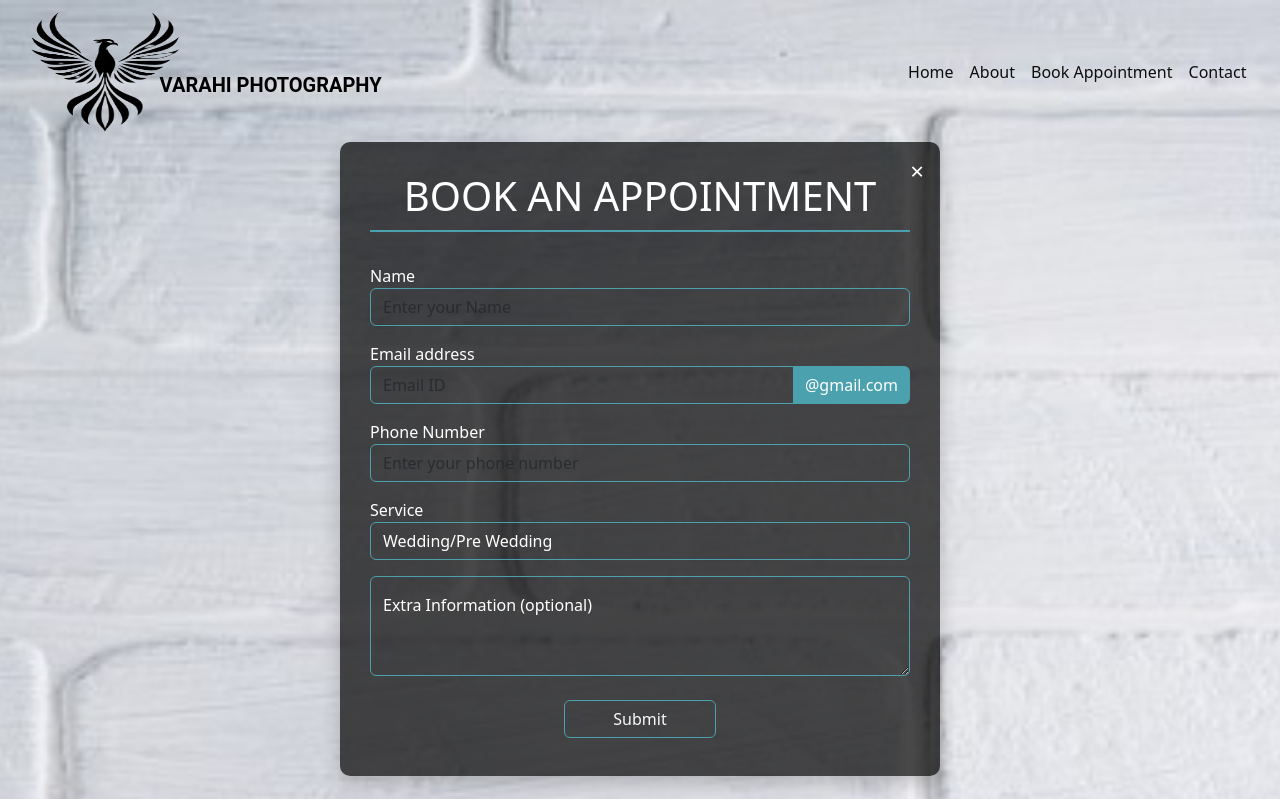
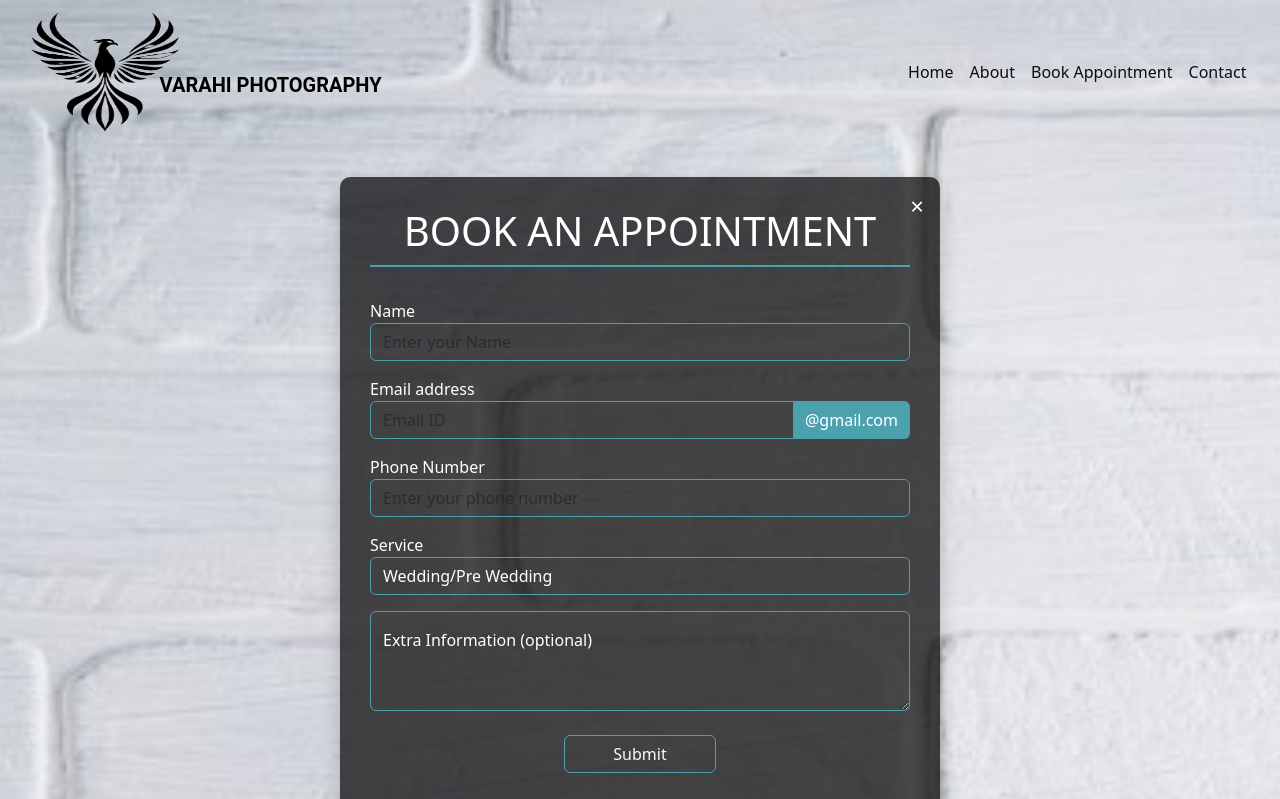
Before and after one commit to RohithPero/varahiproject, a React (Create React App) app: page /bookappointment in a window 1280 px wide. Shown: the top 799 px of the page. Built offline with nearby package versions, Linux system fonts and the light colour scheme.

Commit message:
Update BookAppointment.js

```diff
--- a/src/BookAppointment.js
+++ b/src/BookAppointment.js
@@ -65,7 +65,7 @@ const BookAppointment = () => {
           width: '100%',
           boxShadow: '0px 8px 20px rgba(0, 0, 0, 0.2)',
           color: '#fff', // White text color inside the form
-          marginTop: '-170px',
+          marginTop: '-100px',
           position: 'relative',
         }}
       >
```
